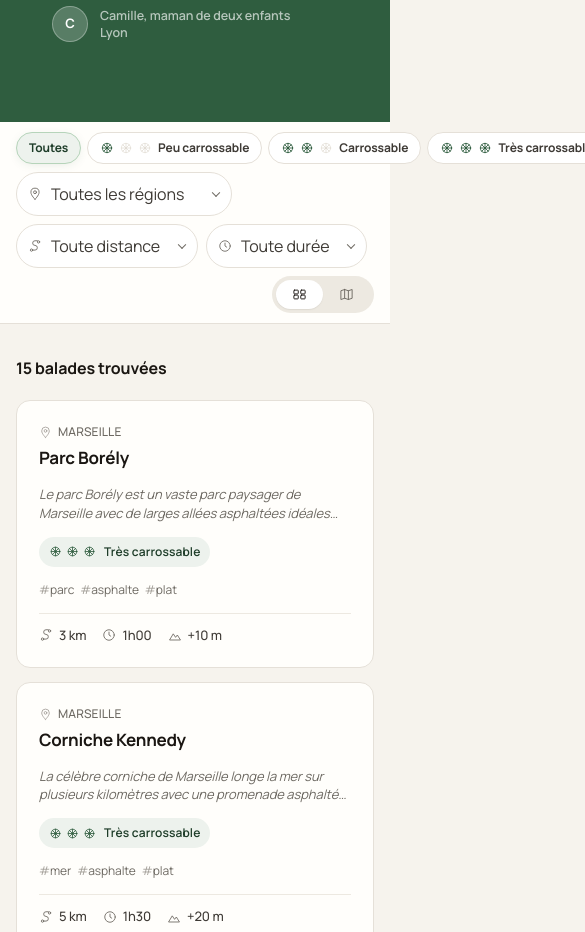
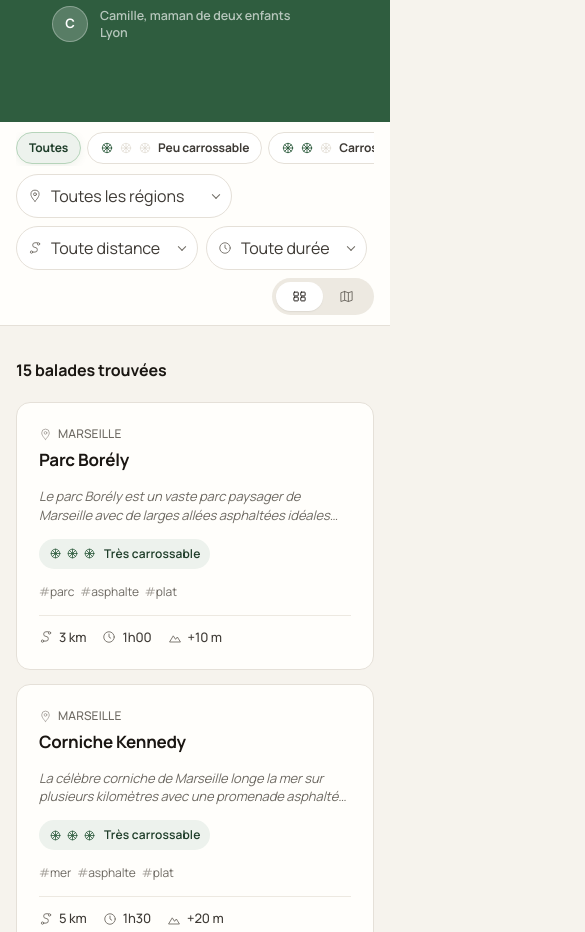
Before and after one commit to lcarel/carrosable, a Next.js app: page / in a window 390 px wide. Shown: the part 1200-2132 px from the top of the page, 585 px wide, since content can reach past the window. Built offline with nearby package versions, Linux system fonts and the light colour scheme.

Commit message:
fix: scroll horizontal sur les tuiles de filtre mobile

```diff
--- a/app/globals.css
+++ b/app/globals.css
@@ -82,10 +82,11 @@ a { color: inherit; text-decoration: none; }
   .page-container { padding-left: 16px; padding-right: 16px; }
   .filter-inner { padding: 10px 16px 10px; gap: 8px; }
 
-  /* Tiles: compact pill style on mobile */
+  /* Tiles: compact scrollable pills on mobile */
   .filter-label { display: none; }
-  .filter-tiles-row { gap: 6px; }
-  .rtile { flex-direction: row !important; gap: 6px; padding: 8px 12px !important; border-radius: 999px !important; flex-shrink: 0; }
+  .filter-tiles-row { gap: 6px; overflow-x: auto; -webkit-overflow-scrolling: touch; padding-bottom: 2px; }
+  .filter-tiles-row::-webkit-scrollbar { display: none; }
+  .rtile { flex-direction: row !important; gap: 6px; padding: 8px 12px !important; border-radius: 999px !important; flex: 0 0 auto !important; }
   .rtile-wheels svg { width: 14px !important; height: 14px !important; }
   .rtile-desc { display: none; }
   .rtile-name { font-size: 12px !important; white-space: nowrap; }
```
